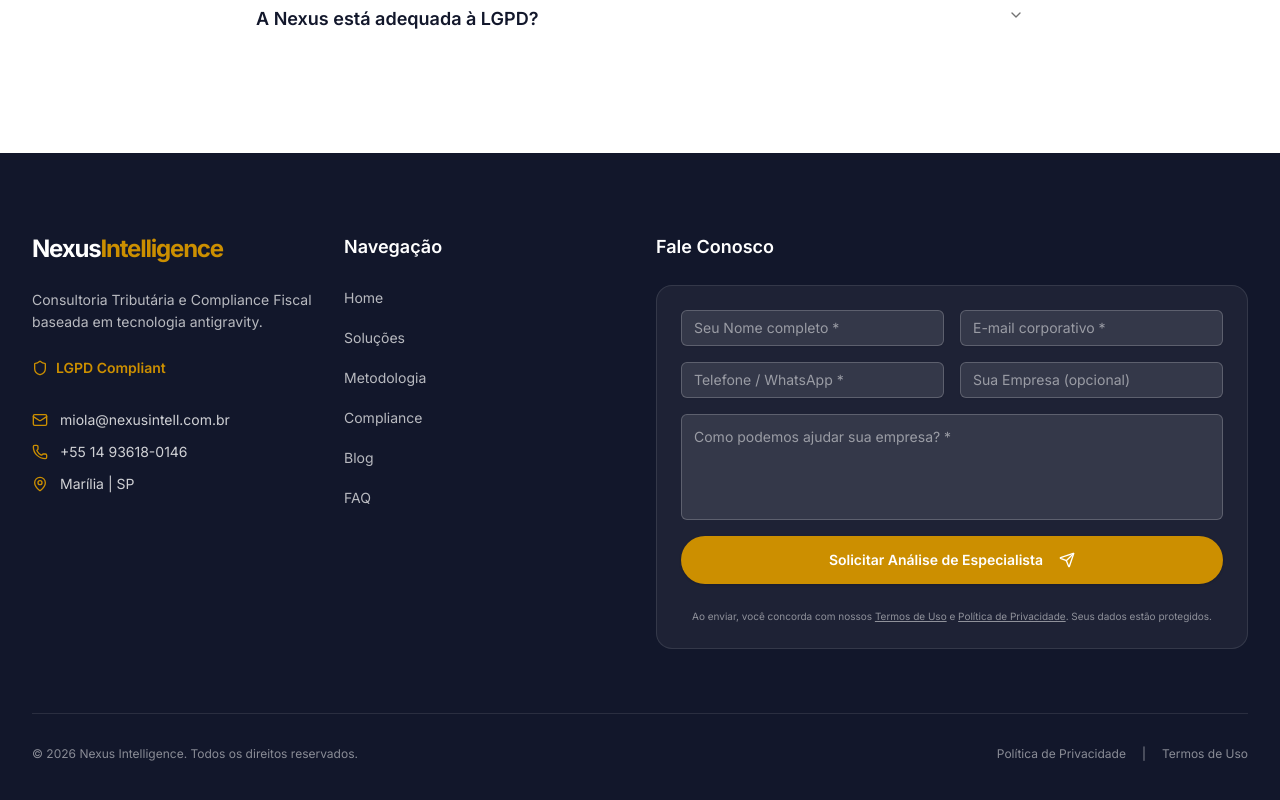
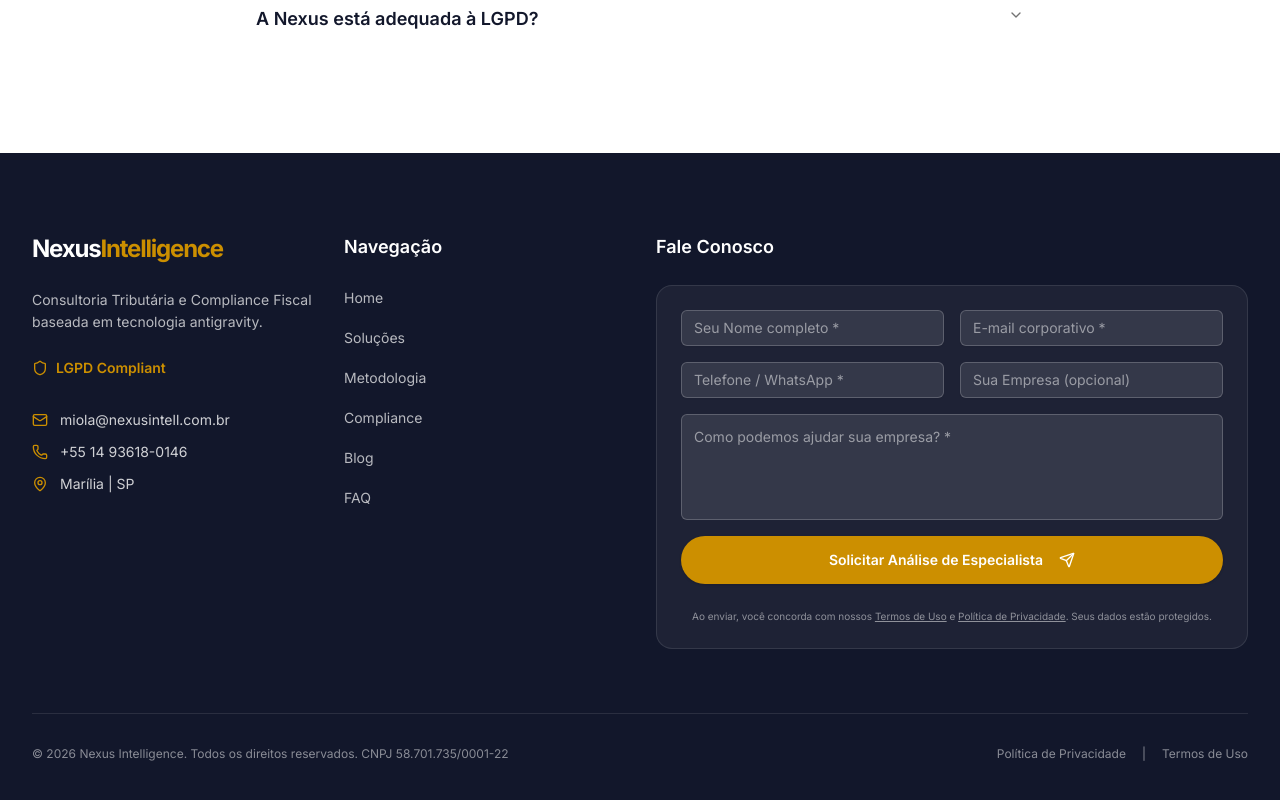
Before and after one commit to renanfmiola-art/webpage-nexus, a Next.js app: page / in a window 1280 px wide. Shown: the part 4810-5610 px from the top of the page. Built offline with nearby package versions, Linux system fonts and the light colour scheme.

Commit message:
feat: add CNPJ to footer

```diff
--- a/components/sections/Footer.tsx
+++ b/components/sections/Footer.tsx
@@ -193,7 +193,7 @@
 
                 {/* Copyright */}
                 <div className="border-t border-white/10 pt-8 flex flex-col md:flex-row justify-between items-center gap-4 text-xs text-white/50">
-                    <p>© {new Date().getFullYear()} Nexus Intelligence. Todos os direitos reservados.</p>
+                    <p>© {new Date().getFullYear()} Nexus Intelligence. Todos os direitos reservados. CNPJ 58.701.735/0001-22</p>
                     <div className="flex flex-wrap justify-center gap-4">
                         <Link href="/politica-de-privacidade" className="hover:text-white transition-colors">Política de Privacidade</Link>
                         <span className="hidden md:inline">|</span>
```
